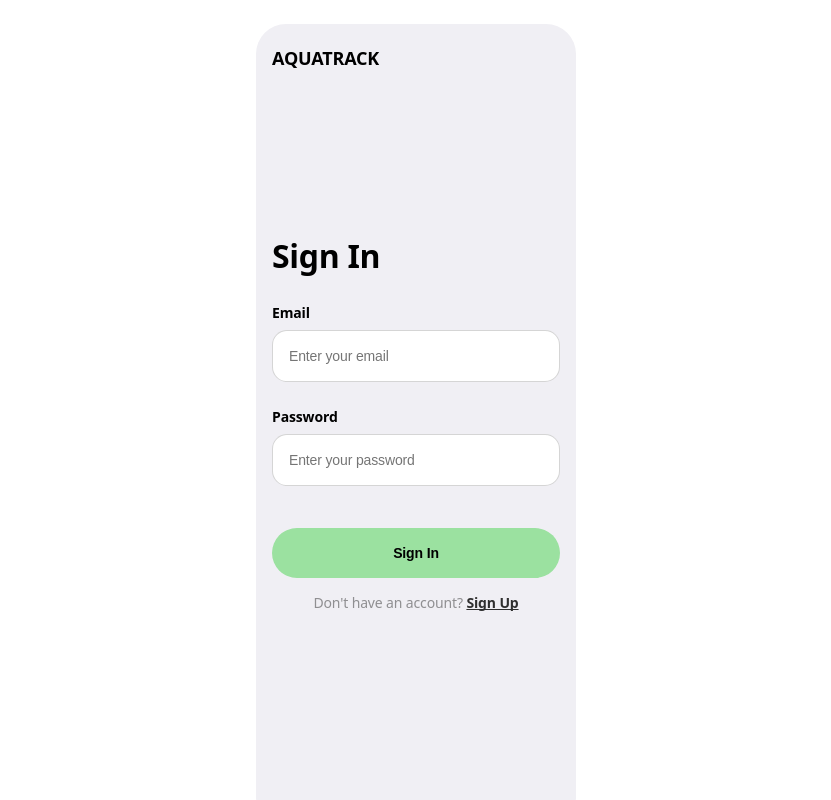
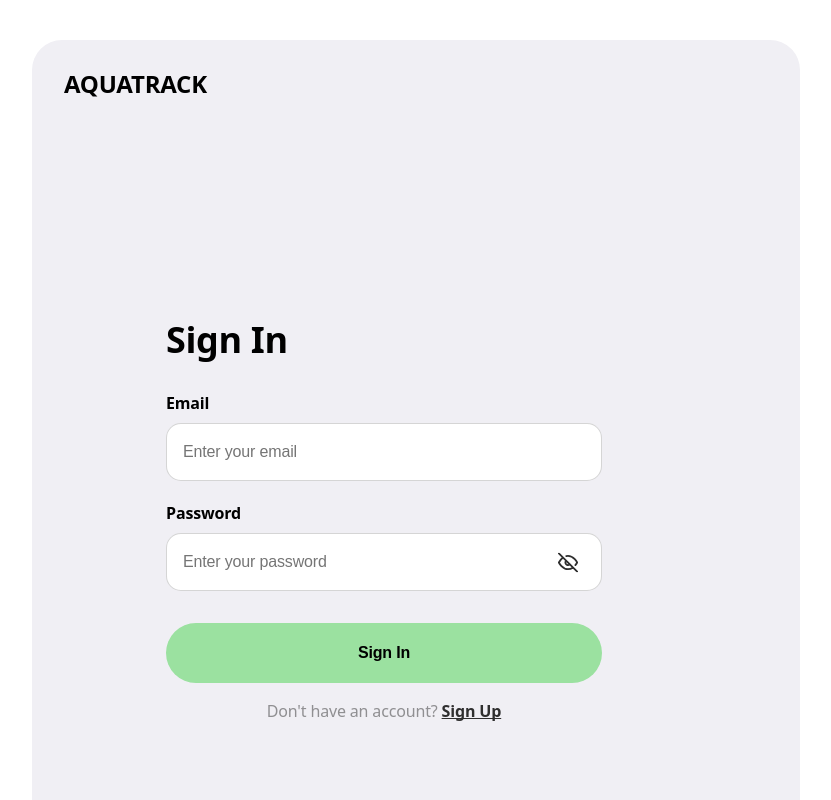
Before and after one commit to StasAstenenko/frontend-inter-mafia, a React (Vite) app: page /signin in a window 1280 px wide. Shown: the top 800 px of the page, without its empty margins (224-1055 px from the left). Built offline with nearby package versions, Linux system fonts and the light colour scheme.

Commit message:
tablet and show password

```diff
--- a/package.json
+++ b/package.json
@@ -21,6 +21,7 @@
     "react-icons": "^5.3.0",
     "react-loader-spinner": "^6.1.6",
     "react-redux": "^9.1.2",
+    "react-responsive": "^10.0.0",
     "react-router-dom": "^7.0.1",
     "redux": "^5.0.1",
     "redux-persist": "^6.0.0",
--- a/src/App.jsx
+++ b/src/App.jsx
@@ -11,6 +11,7 @@ const TrackerPage = lazy(() => import("./pages/TrackerPage/TrackerPage"));
 
 function App() {
   return (
+    <main>
       <Suspense fallback={<Loader />}>
         <Routes>
           <Route path="/" element={<HomePage />} />
@@ -28,6 +29,7 @@ function App() {
           />
         </Routes>
       </Suspense>
+    </main>
   );
 }
 
--- a/src/components/SignInForm/SignInForm.jsx
+++ b/src/components/SignInForm/SignInForm.jsx
@@ -3,6 +3,8 @@ import * as Yup from "yup";
 import css from "./SignInForm.module.css";
 import clsx from "clsx";
 import { NavLink } from "react-router-dom";
+import { useMediaQuery } from "react-responsive";
+import { useState } from "react";
 
 const LoginValidationSchema = Yup.object({
   email: Yup.string().email("Incorrect email").required("Email is required"),
@@ -13,10 +15,17 @@ const LoginValidationSchema = Yup.object({
 });
 
 const SignInForm = () => {
+  const isTabletAndDesktop = useMediaQuery({ minWidth: 768 });
+  const [openEye, setOpenEye] = useState(false);
+
   const initialValue = {
     email: "",
     password: "",
   };
+
+  function handleOpenEye() {
+    return setOpenEye(!openEye);
+  }
 
   function handleSubmit(name, password) {
     console.log(name, password);
@@ -59,7 +68,7 @@ const SignInForm = () => {
                   Password
                 </label>
                 <Field
-                  type="password"
+                  type={!openEye ? "password" : "text"}
                   name="password"
                   id="password"
                   placeholder="Enter your password"
@@ -67,12 +76,30 @@ const SignInForm = () => {
                     [css.inputFormError]: touched.password && errors.password,
                   })}
                 />
+                {isTabletAndDesktop && (
+                  <button
+                    type="button"
+                    className={css.closeEyeBtn}
+                    onClick={handleOpenEye}
+                  >
+                    {!openEye ? (
+                      <svg width="20" height="20" className={css.closeEye}>
+                        <use href="/src/icons/sprite.svg#eye-close"></use>
+                      </svg>
+                    ) : (
+                      <svg width="20" height="20" className={css.closeEye}>
+                        <use href="/src/icons/sprite.svg#eye"></use>
+                      </svg>
+                    )}
+                  </button>
+                )}
                 <ErrorMessage
                   name="password"
                   component="label"
-                  className={css.error}
+                  className={`${css.error} ${css.errorPass}`}
                 />
               </div>
+              <div className={css.btnDescContainer}>
                 <button type="submit" className={css.submitBtn}>
                   Sign In
                 </button>
@@ -82,6 +109,7 @@ const SignInForm = () => {
                     Sign Up
                   </NavLink>
                 </p>
+              </div>
             </Form>
           )}
         </Formik>
--- a/src/components/SignInForm/SignInForm.module.css
+++ b/src/components/SignInForm/SignInForm.module.css
@@ -59,7 +59,6 @@
   letter-spacing: -0.01em;
   border: 1px solid rgba(47, 47, 47, 0.2);
   border-radius: 15px;
-  margin-bottom: 10px;
   max-width: 311px;
 }
 
@@ -95,8 +94,12 @@
   border: none;
   border-radius: 30px;
   margin-bottom: 16px;
+  min-width: 288px;
+  transition: color 250ms linear, background-color 250ms linear;
+}
+
+.btnDescContainer {
   max-width: 311px;
-  transition: color 250ms linear, background-color 250ms linear;
 }
 
 .submitBtn:hover,
@@ -129,3 +132,106 @@
   text-decoration-skip-ink: none;
   color: #2f2f2f;
 }
+
+@media only screen and (min-width: 768px) {
+  .signInSection {
+    padding: 32px;
+    margin: 0 auto;
+    max-width: 768px;
+    background-color: #ffffff;
+  }
+
+  .container {
+    padding-top: 32px;
+    padding-right: 32px;
+    padding-left: 32px;
+    padding-bottom: 281px;
+    background-color: #f0eff4;
+  }
+
+  .title {
+    font-size: 24px;
+    line-height: 100%;
+    margin-bottom: 225px;
+  }
+
+  .signInTitle {
+    font-size: 36px;
+    line-height: 106%;
+    margin-left: 102px;
+  }
+
+  .form {
+    margin-left: 102px;
+  }
+
+  .label {
+    font-size: 16px;
+    line-height: 150%;
+  }
+
+  .inputForm {
+    font-size: 16px;
+    line-height: 150%;
+    min-width: 416px;
+  }
+
+  .emailContainer {
+    max-width: 436px;
+    margin-bottom: 20px;
+  }
+
+  .passwordContainer {
+    position: relative;
+    max-width: 436px;
+  }
+
+  .error {
+    font-size: 16px;
+    line-height: 150%;
+    color: #ef5050;
+  }
+
+  .errorPass {
+    position: absolute;
+    bottom: -20px;
+    left: 0;
+  }
+
+  .submitBtn {
+    font-size: 16px;
+    line-height: 150%;
+    padding-top: 18px;
+    padding-bottom: 18px;
+    min-width: 436px;
+  }
+
+  .desc {
+    font-size: 16px;
+    line-height: 150%;
+    text-align: center;
+  }
+
+  .btnDescContainer {
+    max-width: 436px;
+  }
+
+  .closeEyeBtn {
+    position: absolute;
+    display: flex;
+    justify-content: center;
+    align-items: center;
+    background-color: transparent;
+    border: none;
+    top: 50%;
+    right: 18px;
+    transform: translateY(25%);
+    fill: none;
+    stroke: #2f2f2f;
+  }
+
+  .inputFormError {
+    font-size: 16px;
+    line-height: 150%;
+  }
+}
```
Also changed, not shown: 1 other file (tests, documents, lock files or other folders). Lines whose indentation alone changed are shown as unchanged.
